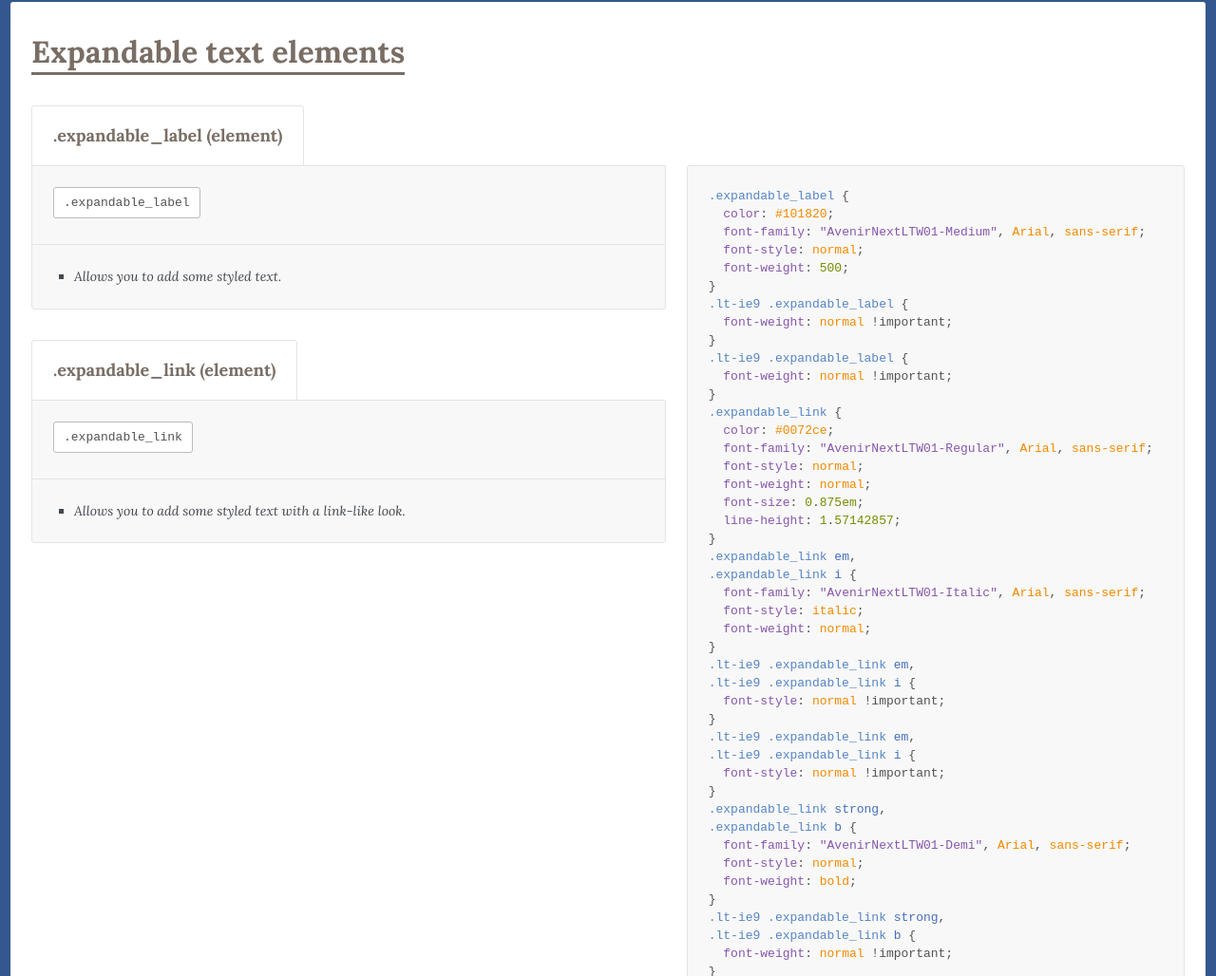
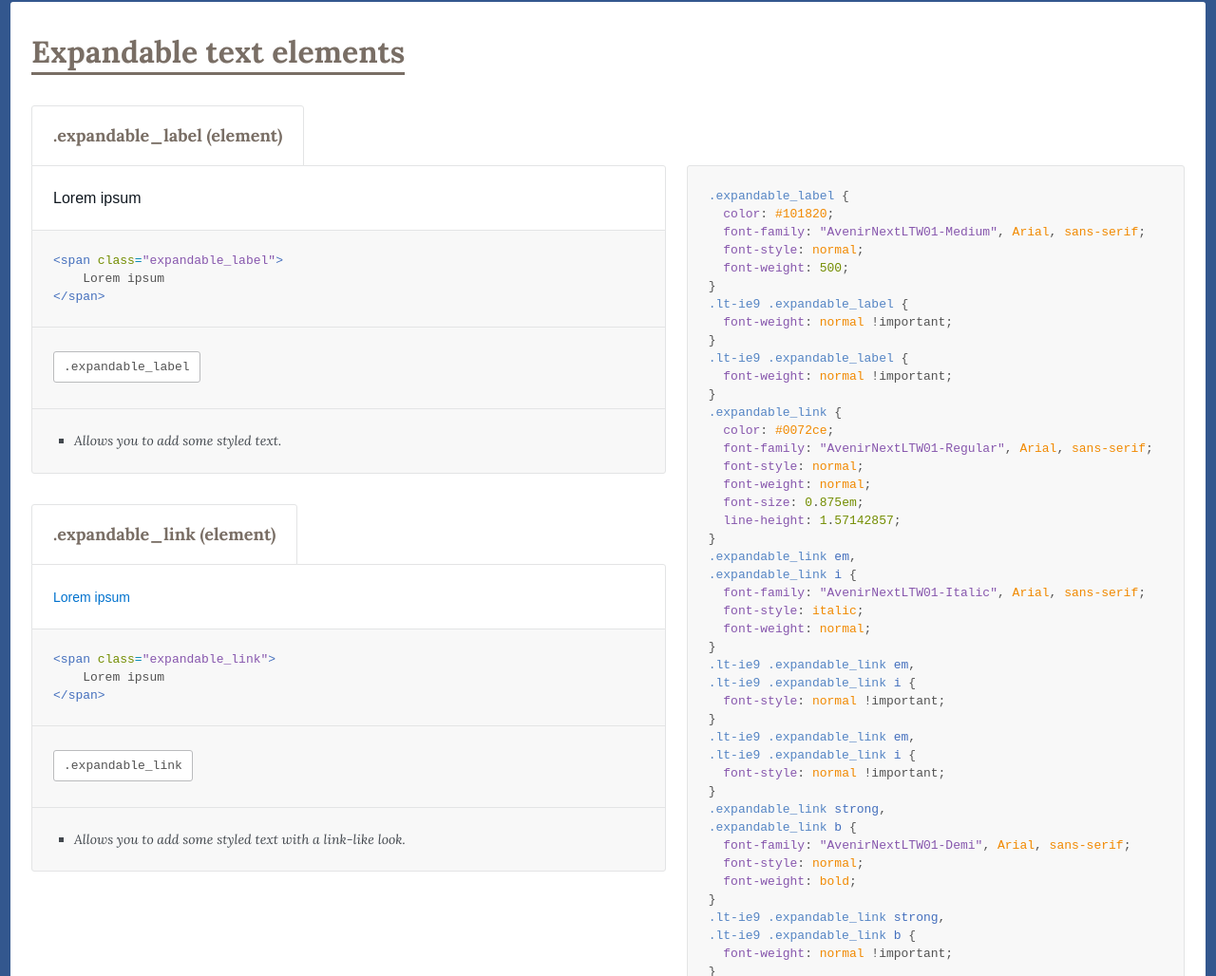
Before and after one commit to cfpb/cf-expandables, a website: page docs/index.html in a window 1280 px wide. Shown: the part 3031-4059 px from the top of the page at 95% size. Drawn offline with Linux system fonts and the light colour scheme; a web font is replaced by a local one.

Commit message:
Add simple example for expandable label and link.

```diff
--- a/docs/index.html
+++ b/docs/index.html
@@ -231,7 +231,16 @@
       <div class="docs-patterns">
         <div class="docs-pattern">
           <h3 class="docs-pattern_header">.expandable_label (element)</h3>
+          <section class="docs-pattern_pattern">
+<span class="expandable_label">
+    Lorem ipsum
+</span>
+
+          </section>
           <footer class="docs-pattern_footer">
+            <pre class="docs-code docs-pattern_markup"><code data-language="html">&lt;span class=&quot;expandable_label&quot;&gt;
+    Lorem ipsum
+&lt;/span&gt;</code></pre>
             <ul class="docs-codenotes">
               <li>
                 <pre class="docs-code"><code>.expandable_label</code></pre>
@@ -244,7 +253,16 @@
         </div>
         <div class="docs-pattern">
           <h3 class="docs-pattern_header">.expandable_link (element)</h3>
+          <section class="docs-pattern_pattern">
+<span class="expandable_link">
+    Lorem ipsum
+</span>
+
+          </section>
           <footer class="docs-pattern_footer">
+            <pre class="docs-code docs-pattern_markup"><code data-language="html">&lt;span class=&quot;expandable_link&quot;&gt;
+    Lorem ipsum
+&lt;/span&gt;</code></pre>
             <ul class="docs-codenotes">
               <li>
                 <pre class="docs-code"><code>.expandable_link</code></pre>
```
Also changed, not shown: demo/index.html (+10 -2 lines), src/less/cf-expandables.less (+7 -0 lines), demo/static/css/main.css, docs/static/css/main.css.
